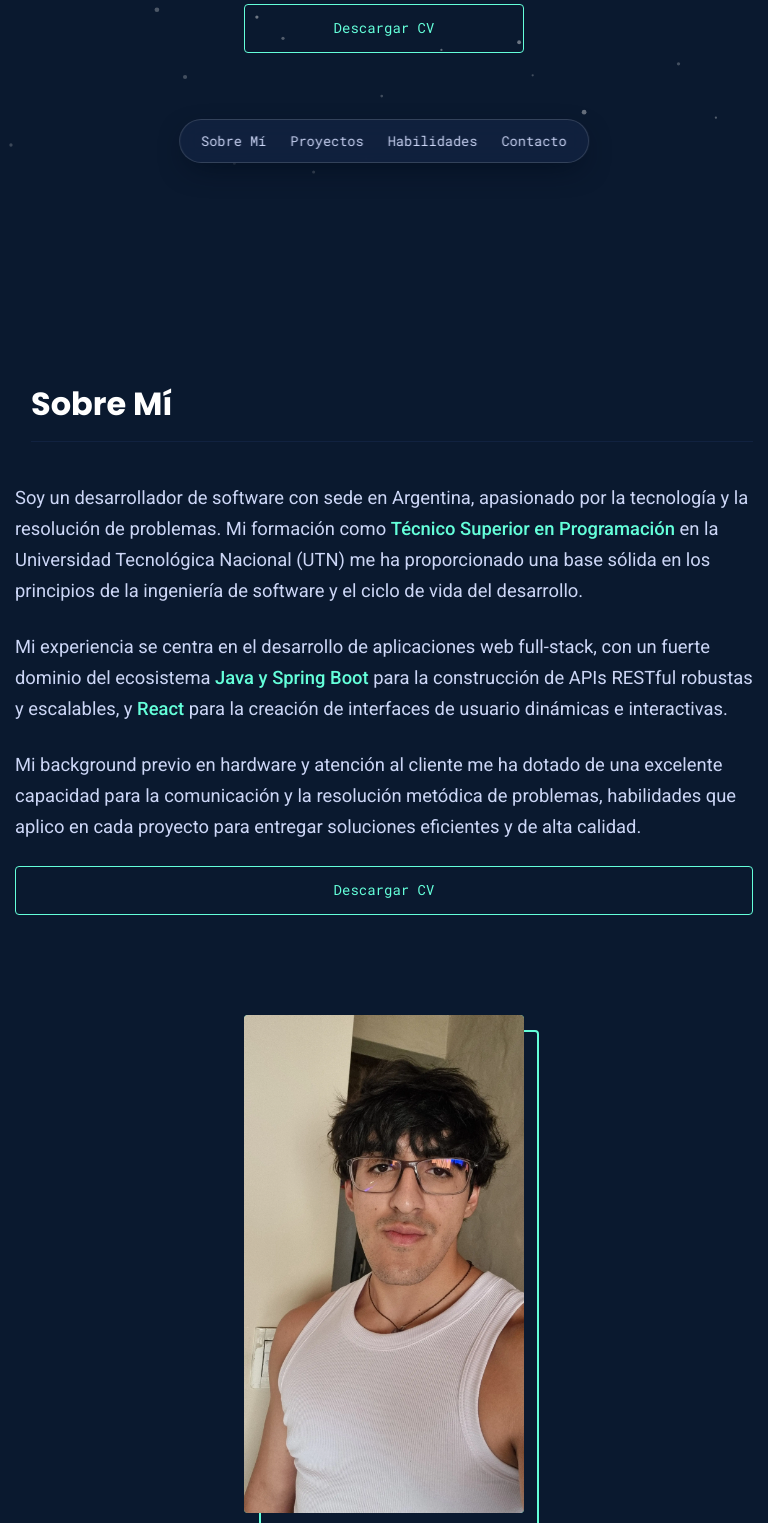
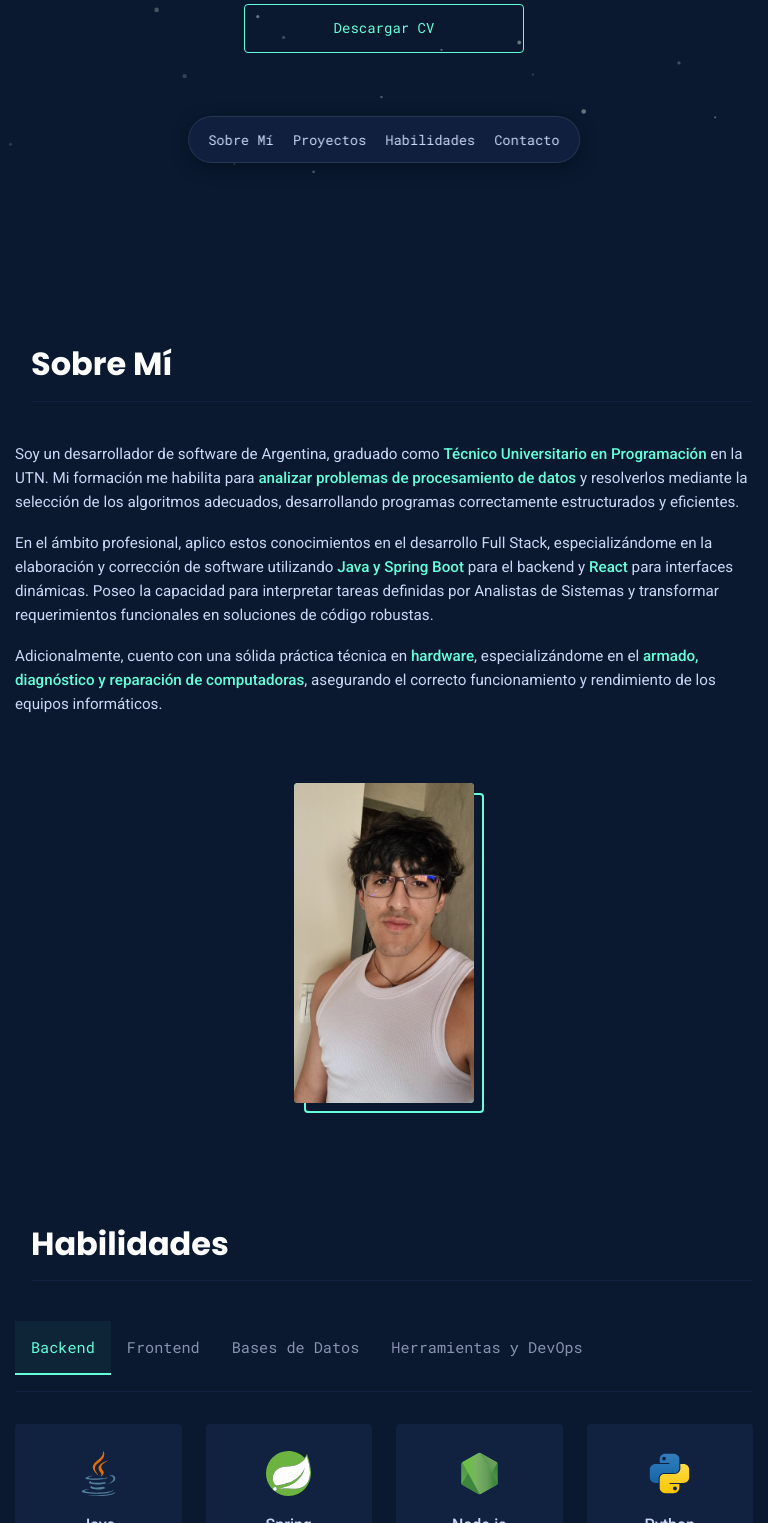
Before and after one commit to GBBALA/Portafolio, a React (Vite) app: page / in a window 768 px wide. Shown: the part 617-2140 px from the top of the page. Built offline with nearby package versions, Linux system fonts and the light colour scheme.

Commit message:
cambiamos la info de about

```diff
--- a/src/components/About/About.jsx
+++ b/src/components/About/About.jsx
@@ -12,30 +12,15 @@ const About = () => {
       <div className="about__content">
         <div className="about__text">
           <p>
-            Soy un desarrollador de software con sede en Argentina, apasionado por la tecnología y la resolución de problemas. Mi formación como <strong>Técnico Superior en Programación</strong> en la Universidad Tecnológica Nacional (UTN) me ha proporcionado una base sólida en los principios de la ingeniería de software y el ciclo de vida del desarrollo.
+            Soy un desarrollador de software de Argentina, graduado como <strong>Técnico Universitario en Programación</strong> en la UTN. Mi formación me habilita para <strong>analizar problemas de procesamiento de datos</strong> y resolverlos mediante la selección de los algoritmos adecuados, desarrollando programas correctamente estructurados y eficientes.
           </p>
           <p>
-            Mi experiencia se centra en el desarrollo de aplicaciones web full-stack, con un fuerte dominio del ecosistema <strong>Java y Spring Boot</strong> para la construcción de APIs RESTful robustas y escalables, y <strong>React</strong> para la creación de interfaces de usuario dinámicas e interactivas.
+            En el ámbito profesional, aplico estos conocimientos en el desarrollo Full Stack, especializándome en la elaboración y corrección de software utilizando <strong>Java y Spring Boot</strong> para el backend y <strong>React</strong> para interfaces dinámicas. Poseo la capacidad para interpretar tareas definidas por Analistas de Sistemas y transformar requerimientos funcionales en soluciones de código robustas.
           </p>
           <p>
-            Mi background previo en hardware y atención al cliente me ha dotado de una excelente capacidad para la comunicación y la resolución metódica de problemas, habilidades que aplico en cada proyecto para entregar soluciones eficientes y de alta calidad.
+            Adicionalmente, cuento con una sólida práctica técnica en <strong>hardware</strong>, especializándome en el <strong>armado, diagnóstico y reparación de computadoras</strong>, asegurando el correcto funcionamiento y rendimiento de los equipos informáticos.
           </p>
 
-          {/*
-            -- BOTÓN DE DESCARGA DE CV --
-            - href="/Javier-Quiroga-CV.pdf": Enlaza directamente al archivo en la carpeta /public.
-            - target="_blank": Abre el PDF en una nueva pestaña en lugar de navegar fuera del portafolio.
-            - rel="noopener noreferrer": Es una medida de seguridad importante para enlaces que abren nuevas pestañas.
-            - className="button ...": Le da el estilo de nuestros botones.
-          */}
-          <a
-            href="/Javier-Quiroga-CV.pdf"
-            target="_blank"
-            rel="noopener noreferrer"
-            className="button button--primary"
-          >
-            Descargar CV
-          </a>
         </div>
 
         <div className="about__image-container">
--- a/src/components/About/About.scss
+++ b/src/components/About/About.scss
@@ -2,6 +2,10 @@
 
 .about {
   padding: 100px 0;
+
+  @media (max-width: 768px) {
+    padding: 60px 0; // Menos aire vertical
+  }
 
   &__content {
     display: grid;
@@ -9,22 +13,23 @@
     gap: 50px;
 
     @media (max-width: 900px) {
-      grid-template-columns: 1fr; // Una sola columna
-      text-align: left; // Mantener texto a la izquierda para leer mejor
+      grid-template-columns: 1fr;
+      gap: 30px; // Menos separación entre texto y foto
+      text-align: left;
     }
   }
 
   &__text {
     p {
-      margin-bottom: 1.5rem;
+      margin-bottom: 1rem;
       color: $dark-text-color;
       font-size: $font-size-lg;
 
-      // --- TEXTO GRANDE EN MÓVIL ---
+      // --- TEXTO MÓVIL NORMALIZADO ---
       @media (max-width: 768px) {
-        font-size: 1.15rem; // Aprox 18px
-        line-height: 1.7;   // Mayor interlineado
-        color: $text-color; // Mayor contraste
+        font-size: 0.95rem; // ~15px (Ideal para lectura en móvil)
+        line-height: 1.6;   // Buen interlineado
+        color: $text-color;
       }
     }
 
@@ -35,11 +40,11 @@
 
     .button {
       margin-top: 1rem;
-      // Botón ancho en móvil
       @media (max-width: 768px) {
-        display: block;
-        width: 100%;
-        text-align: center;
+        display: inline-block; // Que no ocupe todo el ancho
+        width: auto;
+        font-size: 0.9rem; // Botón tamaño normal
+        padding: 0.6rem 1.2rem;
       }
     }
   }
@@ -49,8 +54,10 @@
     max-width: 300px;
 
     @media (max-width: 900px) {
-      margin: 50px auto 0;
-      max-width: 280px; // Tamaño controlado pero visible
+      // --- FOTO MÁS PEQUEÑA ---
+      margin: 20px auto 0; // Centrada con un poco de margen arriba
+      max-width: 180px;    // Tamaño controlado (antes 280px)
+      width: 100%;
     }
   }
 
@@ -73,6 +80,12 @@
       border-radius: $border-radius;
       z-index: -1;
       transition: all $transition-speed ease;
+
+      // En móvil hacemos el borde decorativo más sutil
+      @media (max-width: 768px) {
+        top: 10px;
+        left: 10px;
+      }
     }
   }
 
@@ -80,16 +93,15 @@
     position: relative;
     width: 100%;
     border-radius: $border-radius;
-    //filter: grayscale(100%) contrast(1); // Filtro inicial
+    filter: grayscale(100%) contrast(1);
     transition: filter 0.3s ease;
+
+    @media (max-width: 768px) {
+        filter: none; // A color en móvil
+    }
 
     &:hover {
       filter: none;
     }
-
-    // En móvil quitamos el filtro para que se vea bien siempre
-    @media (max-width: 768px) {
-        filter: none;
-    }
   }
 }
--- a/src/components/Header/Header.scss
+++ b/src/components/Header/Header.scss
@@ -8,34 +8,40 @@
   width: auto;
   max-width: 90%;
   z-index: 1000;
-  transition: top $transition-speed ease;
+  transition: all $transition-speed ease; // Animación suave para todo
 
-  // Estilo Cápsula
-  background-color: rgba($light-bg-color, 0.90); // Más opaco para que destaque más
+  // Estilo Cápsula Desktop
+  background-color: rgba($light-bg-color, 0.85);
   backdrop-filter: blur(10px);
   -webkit-backdrop-filter: blur(10px);
-  border: 1px solid rgba($white-color, 0.15);
+  border: 1px solid rgba($white-color, 0.1);
   border-radius: 50px;
   padding: 0.75rem 2rem;
-  box-shadow: 0 10px 30px -10px rgba(2,12,27,0.9);
+  box-shadow: 0 10px 30px -10px rgba(2,12,27,0.7);
 
-  // --- AJUSTE MÓVIL NORMALIZADO (REEMPLAZADO) ---
+  // --- AJUSTE MÓVIL (CALIBRADO) ---
   @media (max-width: 768px) {
-    width: auto;           // ANTES: 90%
-    max-width: 95%;        // ANTES: 400px
-    // Reducimos el padding inflado
-    padding: 0.5rem 1rem;  // ANTES: 0.8rem 1.5rem
-    border-radius: 50px;   // Volvemos a bordes redondos suaves (ANTES: 30px)
-    bottom: 20px;          // ANTES: 30px
-    top: auto;             // Anular top
+    // Posición: Lo mantenemos abajo porque es más fácil para el dedo,
+    // pero lo hacemos PEQUEÑO.
+    top: auto;
+    bottom: 20px;
+
+    width: auto;         // Que se ajuste al contenido
+    max-width: 90%;      // Que no toque los bordes
+    padding: 0.6rem 1.2rem; // Padding reducido (antes era enorme)
+    border-radius: 30px;
+
+    // Sombra más sutil
+    box-shadow: 0 5px 20px -5px rgba(2,12,27,0.9);
   }
 
   &--hidden {
     top: -100px;
-    // En móvil, si está abajo, lo escondemos hacia abajo
+
+    // En móvil se esconde hacia abajo
     @media (max-width: 768px) {
       top: auto;
-      bottom: -100px;
+      bottom: -80px;
     }
   }
 
@@ -45,14 +51,12 @@
     justify-content: center;
     height: auto;
 
-    // Scroll horizontal suave en móvil
+    // Scroll horizontal SUTIL si la pantalla es muy pequeña (iPhone SE)
     @media (max-width: 768px) {
       overflow-x: auto;
       white-space: nowrap;
       -webkit-overflow-scrolling: touch;
-      // Ocultar scrollbar
       &::-webkit-scrollbar { display: none; }
-      scrollbar-width: none;
     }
   }
 
@@ -64,8 +68,7 @@
     list-style: none;
 
     @media (max-width: 768px) {
-      gap: 1.5rem; // Espacio cómodo entre links
-      padding: 0 5px; // Un poco de aire lateral
+      gap: 1.2rem; // Menos espacio entre links
     }
   }
 
@@ -75,35 +78,34 @@
     color: $text-color;
     text-decoration: none;
     transition: color $transition-speed ease;
-    padding: 0.5rem 0;
+    padding: 0; // Quitamos padding vertical extra
     white-space: nowrap;
 
-    // --- FUENTE MÁS SUTIL EN MÓVIL (REEMPLAZADO) ---
+    // --- TEXTO MÓVIL NORMALIZADO ---
     @media (max-width: 768px) {
-      font-size: 0.85rem; // ANTES: 1rem (Volvemos a un tamaño sutil)
-      font-weight: 500;
-      color: $text-color; // Retirado el color blanco puro para usar $text-color por defecto
+      font-size: 0.85rem; // ~13-14px (Tamaño estándar de menú móvil)
+      color: $text-color; // Color grisáceo (menos agresivo que blanco puro)
     }
 
     &:hover {
       color: $accent-color;
     }
+
+    // Clase activa (opcional si la usaras)
+    &.active {
+      color: $accent-color;
+    }
   }
 
-  // Desktop adjustments
+  // Ajustes Desktop
   @media (min-width: 768px) {
     &__toggle { display: none; }
     &__menu {
       position: static;
       flex-direction: row;
-      height: auto;
-      width: auto;
       background-color: transparent;
       gap: 2.5rem;
-      transition: none;
     }
-    &__link {
-      font-size: 1rem;
-    }
+    &__link { font-size: 1rem; }
   }
 }
```
